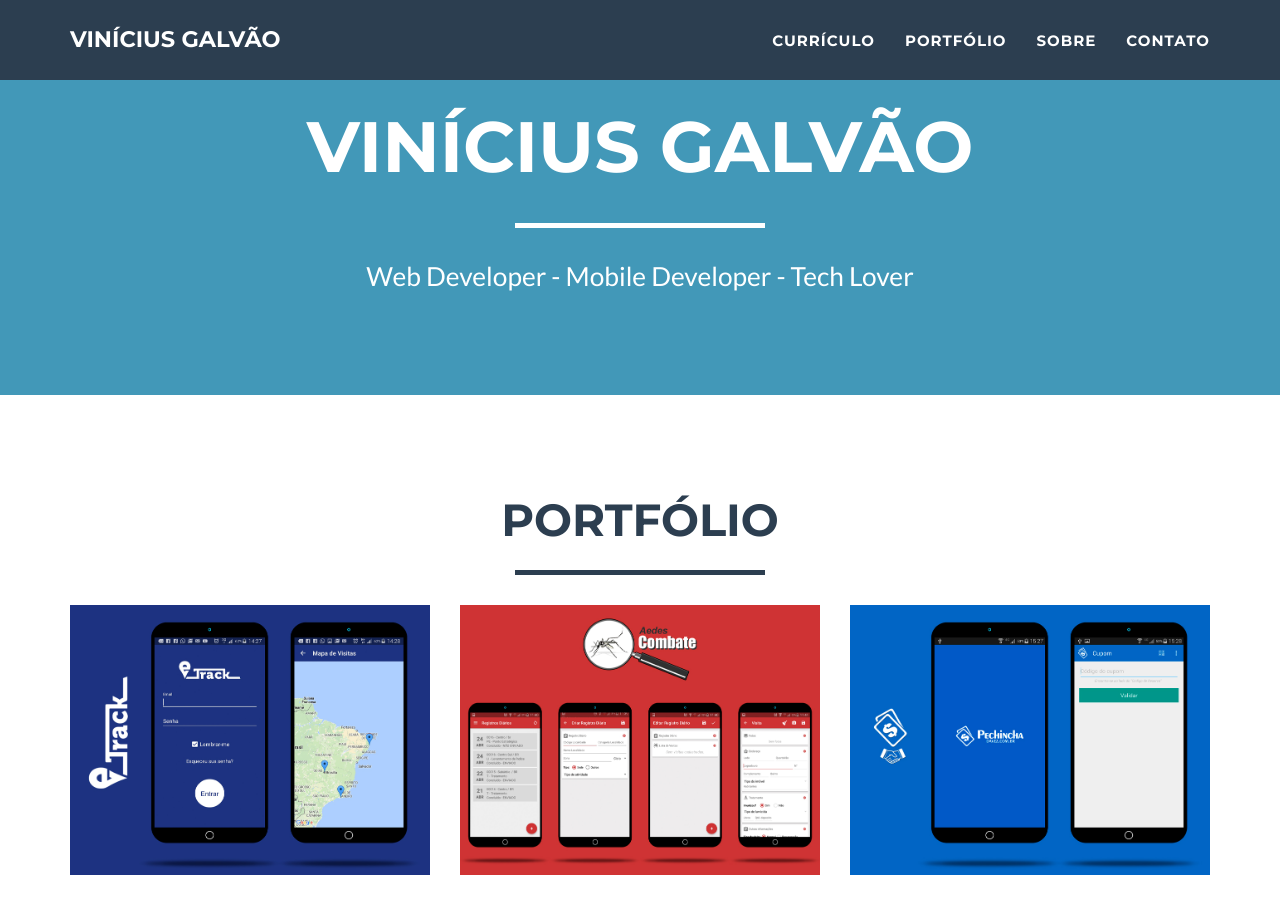
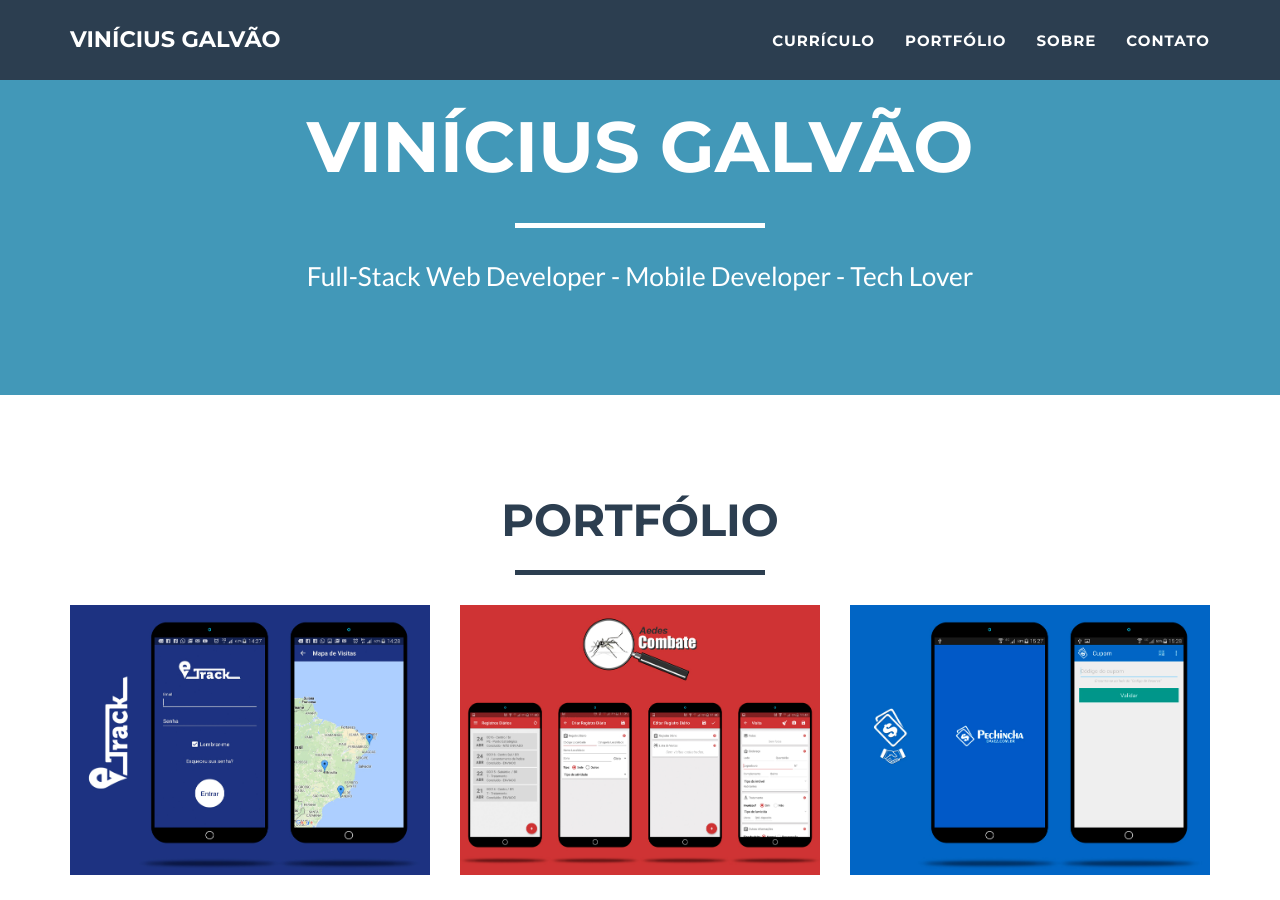
Before and after one commit to viniciusgalvao/viniciusgalvao.github.io, a Jekyll site: the page built from index.html, in a window 1280 px wide and 900 px high, scrolled down 380 px. Built offline with Jekyll 4.4.1, drawn with Linux system fonts in a browser that asks for light colours.

Commit message:
Update skills

```diff
--- a/_config.yml
+++ b/_config.yml
@@ -3,7 +3,7 @@
 email: contato@viniciusgalvao.com.br
 url: https://viniciusgalvao.github.io
 description: "Desenvolvedor Web e Mobile em Recife"
-skills: "Web Developer - Mobile Developer - Tech Lover"
+skills: "Full-Stack Web Developer - Mobile Developer - Tech Lover"
 meta_author: Vinícius Galvão
 
 # Google webmaster tools
```
